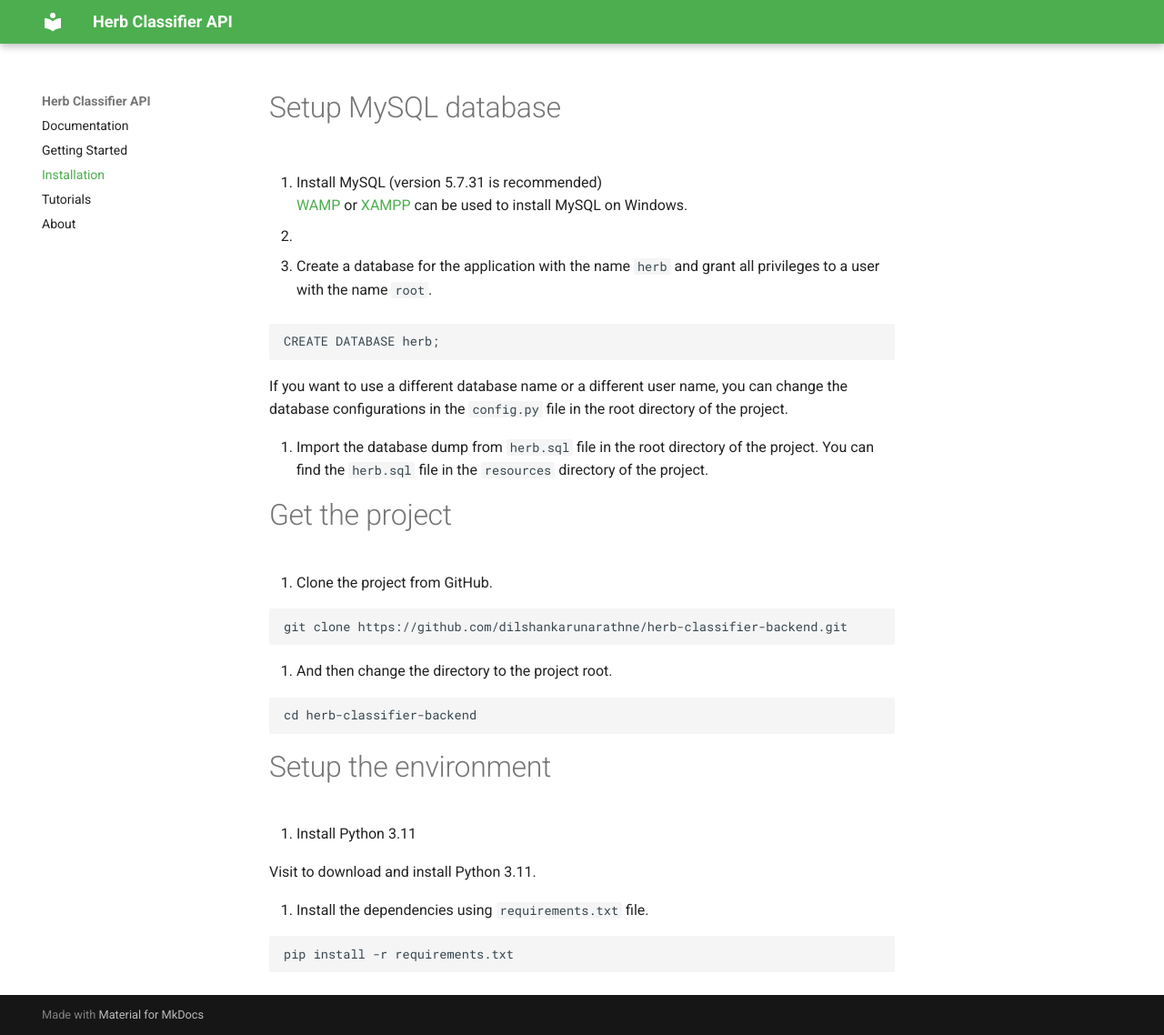
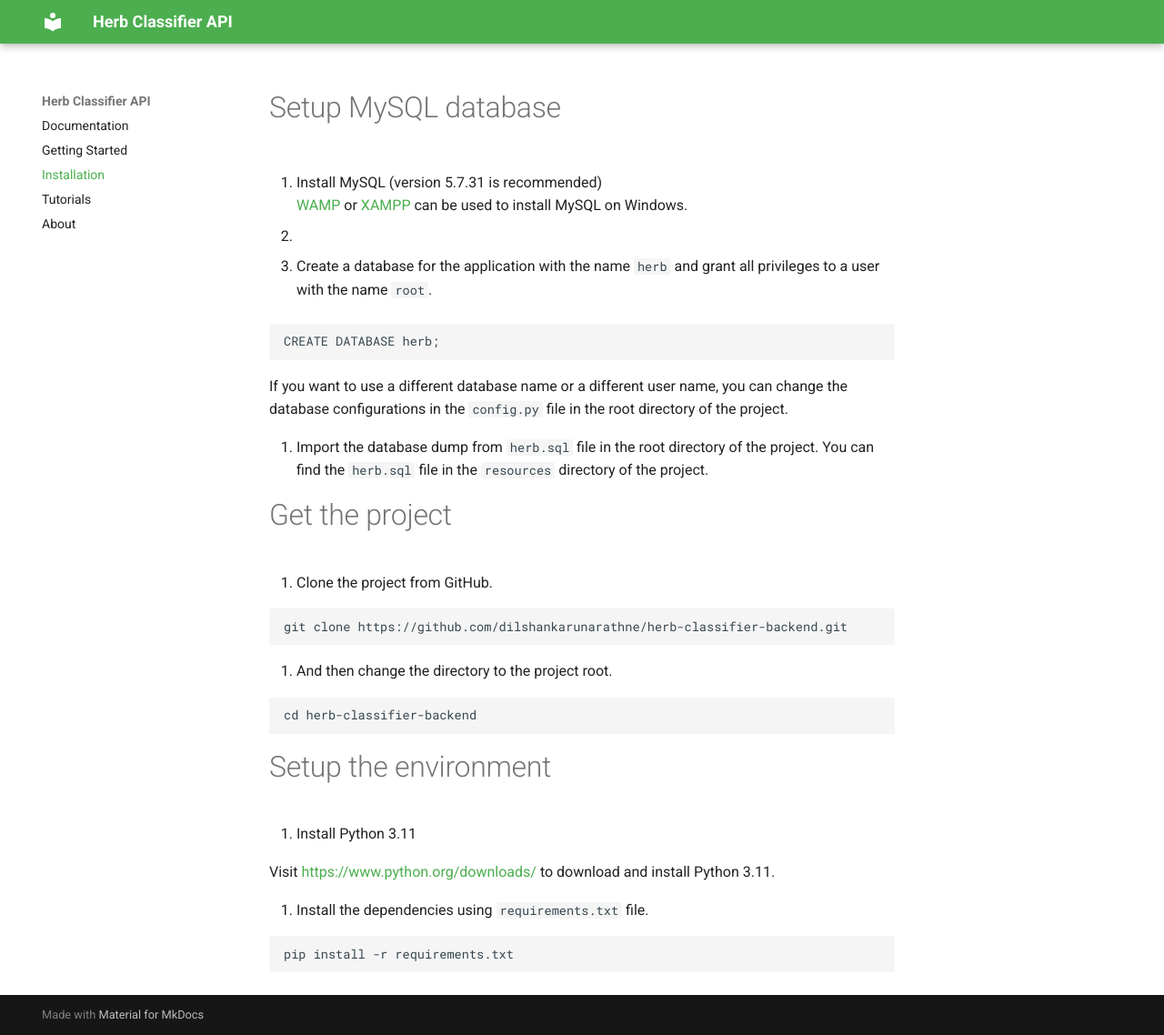
Before and after one commit to dilshankarunarathne/herb-classifier-backend, an MkDocs documentation site: the page built from docs/installation.md, in a window 1280 px wide and 1138 px high. Shown: the whole window at 91% size. Built offline with MkDocs 1.6.1 and Material for MkDocs 9.7.7, drawn with Linux system fonts in a browser that asks for light colours; some of the changed lines change nothing that is shown.

Commit message:
Update installation.md

```diff
--- a/docs/installation.md
+++ b/docs/installation.md
@@ -34,7 +34,7 @@
 
 1. Install Python 3.11
 
-Visit [](https://www.python.org/downloads/release/python-3110/) to download and install Python 3.11.
+Visit [https://www.python.org/downloads/](https://www.python.org/downloads/release/python-3110/) to download and install Python 3.11.
 
 2. Install the dependencies using `requirements.txt` file.
 
```
